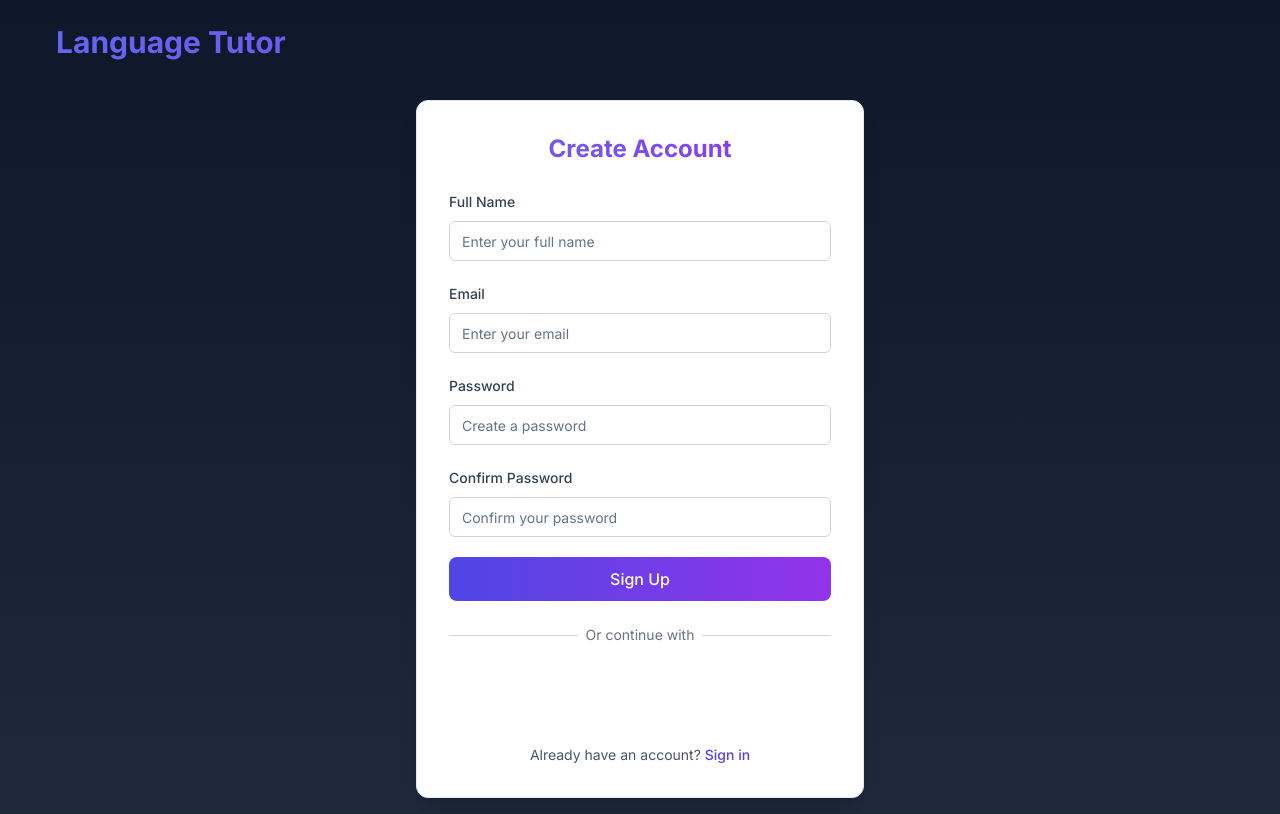
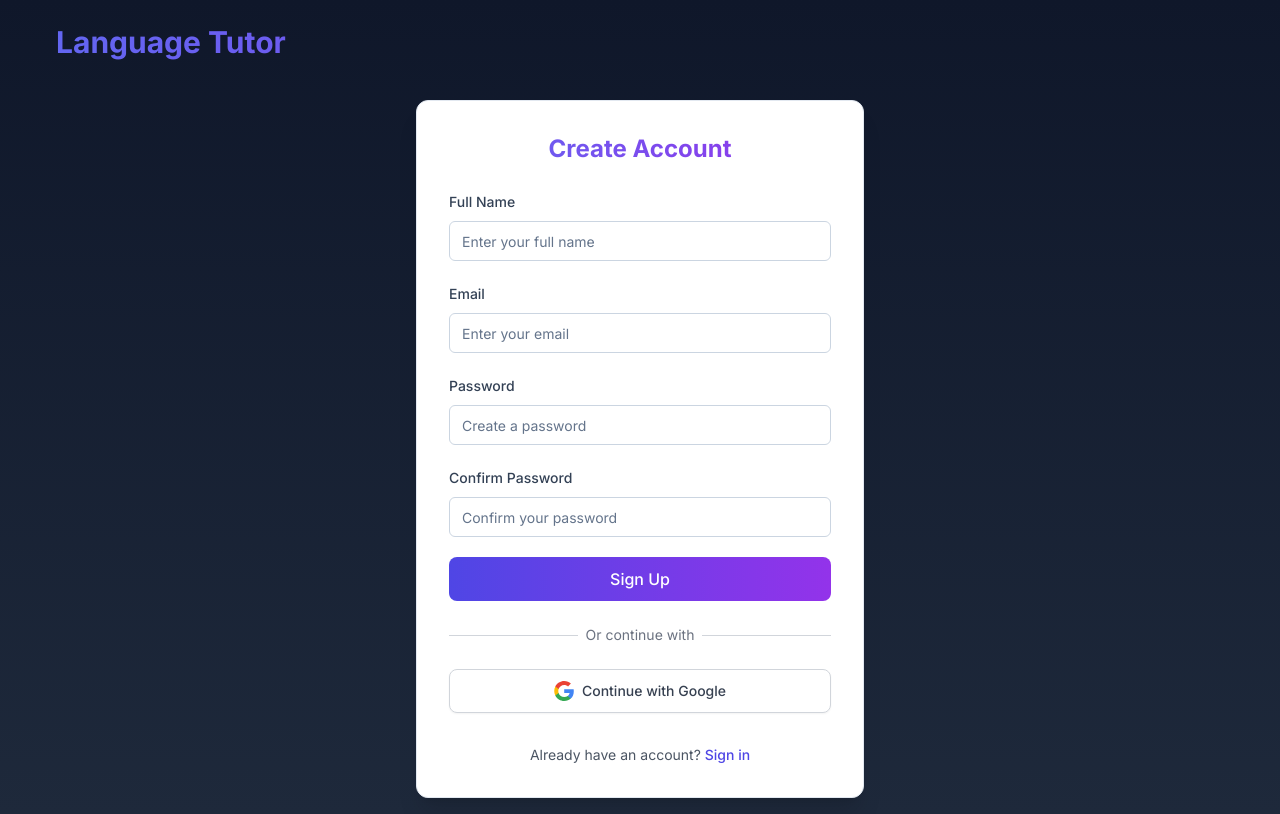
Before and after one commit to alipala/language-tutor, a Next.js app in the folder frontend/: page /auth/signup in a window 1280 px wide. Built offline with nearby package versions, Linux system fonts and the light colour scheme; no server answers.

Commit message:
Fix Google Sign-In functionality with improved error handling and fallback options

```diff
--- a/frontend/components/google-auth-button.tsx
+++ b/frontend/components/google-auth-button.tsx
@@ -30,55 +30,71 @@ export default function GoogleAuthButton({
 }: GoogleAuthButtonProps) {
   const { googleLogin } = useAuth();
   const buttonRef = useRef<HTMLDivElement>(null);
-  const [googleClientId, setGoogleClientId] = useState<string | null>(null);
-  const [isLoading, setIsLoading] = useState(true);
+  // Use the hardcoded Google Client ID
+  const googleClientId = '41687548204-0go9lqlnve4llpv3vdl48jujddlt2kp5.apps.googleusercontent.com';
+  const [isLoading, setIsLoading] = useState(false);
   const [error, setError] = useState<string | null>(null);
+  const [sdkLoaded, setSdkLoaded] = useState(false);
+  const [buttonRendered, setButtonRendered] = useState(false);
 
-  // Fetch Google Client ID from the API
+  // Check if the Google SDK is loaded
   useEffect(() => {
-    async function fetchConfig() {
-      try {
-        setIsLoading(true);
-        // Use relative URL to work in both development and production
-        const response = await fetch('/api/config');
+    console.log('GoogleAuthButton mounted, checking for Google SDK');
 
-        if (!response.ok) {
-          throw new Error(`Failed to fetch config: ${response.status}`);
+    // Function to check if Google SDK is loaded
+    const checkGoogleSDK = () => {
+      if (window.google && window.google.accounts) {
+        console.log('Google SDK loaded successfully');
+        setSdkLoaded(true);
+        return true;
       }
+      return false;
+    };
 
-        const config = await response.json();
-        console.log('Fetched config from API:', config);
-
-        if (config.googleClientId) {
-          setGoogleClientId(config.googleClientId);
-        } else {
-          setError('Google Client ID not found in API response');
-        }
-      } catch (err) {
-        console.error('Error fetching config:', err);
-        setError(err instanceof Error ? err.message : 'Unknown error');
-      } finally {
-        setIsLoading(false);
-      }
-    }
-
-    fetchConfig();
-  }, []);
-
-  // Initialize Google Sign-In when client ID is available
-  useEffect(() => {
-    if (!googleClientId) {
+    // Check immediately if SDK is already loaded
+    if (checkGoogleSDK()) {
       return;
     }
 
-    // Initialize Google Sign-In
-    if (window.google && buttonRef.current && googleClientId) {
-      window.google.accounts.id.initialize({
+    // If not loaded, set up an interval to check periodically
+    const intervalId = setInterval(() => {
+      if (checkGoogleSDK()) {
+        clearInterval(intervalId);
+      }
+    }, 500);
+
+    // Clean up interval on unmount
+    return () => clearInterval(intervalId);
+  }, []);
+
+  // Initialize Google Sign-In when SDK is loaded
+  useEffect(() => {
+    if (!sdkLoaded || !googleClientId || !buttonRef.current) {
+      return;
+    }
+
+    console.log('Initializing Google Sign-In with client ID:', googleClientId);
+
+    try {
+      // Safe access to window.google which we've already checked exists via sdkLoaded
+      const googleAccounts = window.google?.accounts;
+      if (!googleAccounts || !googleAccounts.id) {
+        throw new Error('Google accounts API not available');
+      }
+
+      googleAccounts.id.initialize({
         client_id: googleClientId,
         callback: async (response: any) => {
           try {
+            console.log('Google Sign-In callback received');
             // Get the ID token from the response
             const { credential } = response;
+
+            if (!credential) {
+              throw new Error('No credential received from Google');
+            }
+
+            console.log('Google credential received, calling googleLogin');
 
             // Store navigation intent in sessionStorage before authentication
             sessionStorage.setItem('pendingRedirect', 'true');
@@ -93,20 +109,13 @@ export default function GoogleAuthButton({
               onSuccess();
             }
 
-            // Force hard navigation to avoid client-side routing issues in Railway
-            console.log('Google login successful, forcing navigation');
+            // Force hard navigation to avoid client-side routing issues
+            console.log('Google login successful, navigating to language selection');
             window.location.href = '/language-selection';
-
-            // Safety net: if we're still on this page after 1.5 seconds, force navigation again
-            setTimeout(() => {
-              if (window.location.pathname.includes('auth/login') ||
-                  window.location.pathname.includes('auth/signup')) {
-                console.log('Safety net navigation triggered for Google login');
-                window.location.href = '/language-selection';
-              }
-            }, 1500);
           } catch (error) {
             console.error('Google login error:', error);
+            setError(error instanceof Error ? error.message : 'Google login failed');
+
             // Call onError callback if provided
             if (onError && error instanceof Error) {
               onError(error);
@@ -120,31 +129,70 @@ export default function GoogleAuthButton({
         },
         auto_select: false
       });
+
+      // Render the button after initialization
+      renderGoogleButton();
+    } catch (err) {
+      console.error('Error initializing Google Sign-In:', err);
+      setError('Failed to initialize Google Sign-In');
     }
-  }, [googleLogin, onSuccess, onError]);
+  }, [sdkLoaded, googleLogin, onSuccess, onError]);
 
-  // Render the Google Sign-In button after component mounts
-  useEffect(() => {
-    // Check if Google SDK is loaded and button ref exists
-    if (window.google && buttonRef.current) {
-      // Small delay to ensure the parent width is calculated correctly
-      setTimeout(() => {
-        // Safe check for window.google again after timeout
-        if (window.google && buttonRef.current) {
-          const buttonWidth = buttonRef.current.clientWidth || 300;
-          window.google.accounts.id.renderButton(buttonRef.current, {
+  // Function to render the Google button
+  const renderGoogleButton = () => {
+    if (!buttonRef.current || !window.google || !window.google.accounts || !window.google.accounts.id) {
+      console.warn('Cannot render Google button: button ref or Google SDK not available');
+      return;
+    }
+
+    try {
+      console.log('Rendering Google Sign-In button');
+      // Use a fixed width for better visibility
+      const buttonWidth = 300;
+
+      // Safe access to window.google which we've already checked exists
+      const googleAccounts = window.google?.accounts;
+      if (googleAccounts && googleAccounts.id && buttonRef.current) {
+        googleAccounts.id.renderButton(buttonRef.current, {
           type: 'standard',
           theme: 'outline',
           size: 'large',
           text: 'continue_with',
           shape: 'rectangular',
           logo_alignment: 'left',
-            width: buttonWidth // Match parent width
+          width: buttonWidth
         });
+
+        setButtonRendered(true);
+        console.log('Google Sign-In button rendered successfully');
       }
-      }, 100);
+    } catch (err) {
+      console.error('Error rendering Google button:', err);
+      setError('Failed to render Google Sign-In button');
     }
-  }, []);
+  };
+
+  // Render a custom Google button if the SDK button fails to render
+  const handleCustomButtonClick = () => {
+    const googleAccounts = window.google?.accounts;
+    if (googleAccounts?.id) {
+      googleAccounts.id.prompt();
+    } else {
+      setError('Google Sign-In is not available at the moment');
+    }
+  };
+
+  // If SDK is loaded but button hasn't rendered yet, try to render it
+  useEffect(() => {
+    if (sdkLoaded && buttonRef.current && !buttonRendered) {
+      // Small delay to ensure the DOM is ready
+      const timeoutId = setTimeout(() => {
+        renderGoogleButton();
+      }, 200);
+
+      return () => clearTimeout(timeoutId);
+    }
+  }, [sdkLoaded, buttonRendered]);
 
   // Show loading state
   if (isLoading) {
@@ -162,11 +210,13 @@ export default function GoogleAuthButton({
     );
   }
 
-  // If error or no Google client ID is available, show a fallback button
-  if (error || !googleClientId) {
+  // If there's an error or SDK failed to load, show a custom button
+  if (error || (!sdkLoaded && !buttonRendered)) {
     return (
-      <div
-        className={`w-full flex items-center justify-center px-4 py-2.5 border border-gray-300 dark:border-gray-600 rounded-lg shadow-sm text-sm font-medium text-gray-700 dark:text-gray-200 bg-white dark:bg-slate-700 ${disabled ? 'opacity-50 pointer-events-none' : ''}`}
+      <button
+        onClick={handleCustomButtonClick}
+        disabled={disabled || !sdkLoaded}
+        className={`w-full flex items-center justify-center px-4 py-2.5 border border-gray-300 dark:border-gray-600 rounded-lg shadow-sm text-sm font-medium text-gray-700 dark:text-gray-200 bg-white dark:bg-slate-700 hover:bg-gray-50 dark:hover:bg-slate-600 transition-colors ${disabled ? 'opacity-50 pointer-events-none' : ''}`}
         style={{ height: '44px' }}
       >
         <svg className="h-5 w-5 mr-2" viewBox="0 0 24 24" width="24" height="24">
@@ -177,11 +227,12 @@ export default function GoogleAuthButton({
             <path fill="#EA4335" d="M -14.754 43.989 C -12.984 43.989 -11.404 44.599 -10.154 45.789 L -6.734 42.369 C -8.804 40.429 -11.514 39.239 -14.754 39.239 C -19.444 39.239 -23.494 41.939 -25.464 45.859 L -21.484 48.949 C -20.534 46.099 -17.884 43.989 -14.754 43.989 Z" />
           </g>
         </svg>
-        <span>Google Sign-In unavailable</span>
-      </div>
+        <span>Continue with Google</span>
+      </button>
     );
   }
 
+  // Return the container for the Google button
   return (
     <div
       ref={buttonRef}
@@ -189,8 +240,9 @@ export default function GoogleAuthButton({
       style={{
         display: 'flex',
         justifyContent: 'center',
-        height: '44px', // Match the height of the sign-in button
-        borderRadius: '0.5rem' // Match the border radius of the sign-in button
+        height: '44px',
+        borderRadius: '0.5rem',
+        minWidth: '300px' // Ensure minimum width for the button
       }}
     />
   );
--- a/frontend/next.config.js
+++ b/frontend/next.config.js
@@ -18,7 +18,7 @@ const nextConfig = {
     BACKEND_URL: process.env.NODE_ENV === 'production'
       ? process.env.BACKEND_URL || ''
       : 'http://localhost:8000',
-    NEXT_PUBLIC_GOOGLE_CLIENT_ID: process.env.NEXT_PUBLIC_GOOGLE_CLIENT_ID,
+    NEXT_PUBLIC_GOOGLE_CLIENT_ID: process.env.NEXT_PUBLIC_GOOGLE_CLIENT_ID || '41687548204-0go9lqlnve4llpv3vdl48jujddlt2kp5.apps.googleusercontent.com',
   },
   // Disable image optimization since it requires a server component
   images: {
--- a/package.json
+++ b/package.json
@@ -6,8 +6,8 @@
   "scripts": {
     "install:frontend": "npm --prefix frontend install",
     "build": "npm --prefix frontend run build",
-    "start": "python -m uvicorn backend.main:app --host 0.0.0.0 --port ${PORT:-3001}",
-    "dev": "concurrently \"cd backend && python run.py\" \"npm --prefix frontend run dev\"",
+    "start": "python -m uvicorn main:app --host 0.0.0.0 --port ${PORT:-3001} --app-dir backend",
+    "dev": "concurrently \"cd backend && python -m uvicorn main:app --reload\" \"npm --prefix frontend run dev\"",
     "postinstall": "npm run install:frontend && npm run build"
   },
   "engines": {
```
Also changed, not shown: 2 other files (tests, documents, lock files or other folders). Lines whose indentation alone changed are shown as unchanged.
